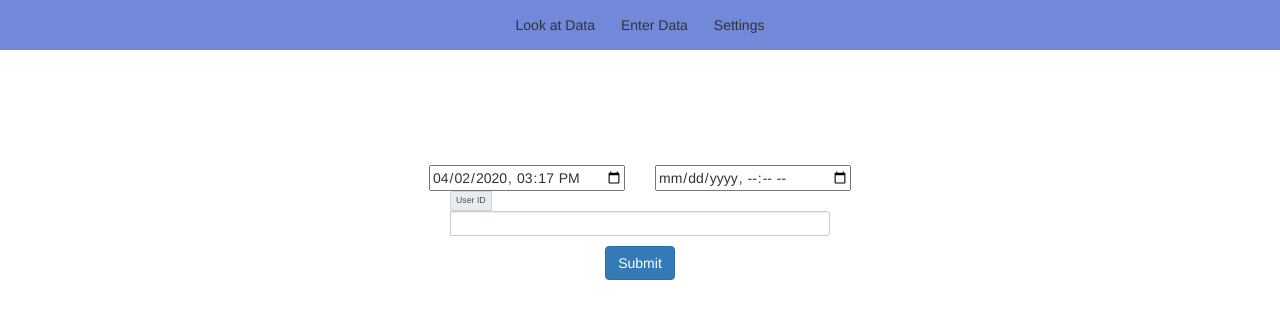
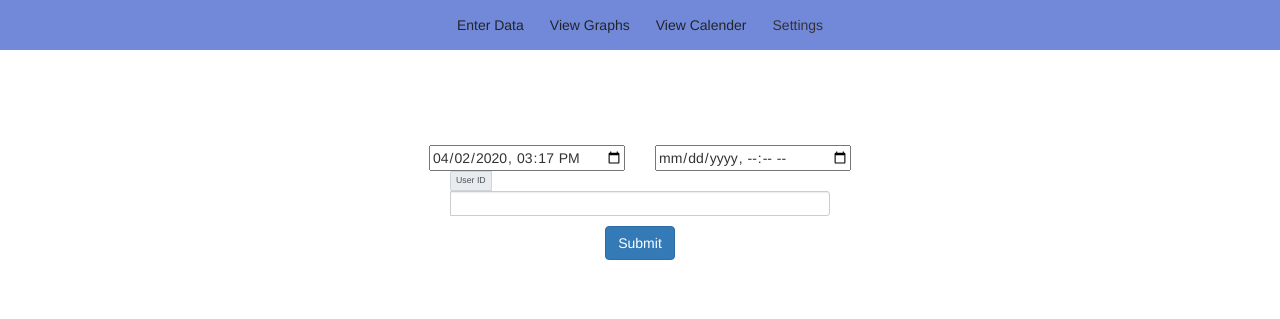
Before and after one commit to meitwouldseem/PROC204, a PHP site: page /InputData.php in a window 1280 px wide. Shown: the top 319 px of the page. Run offline with PHP 8.4, Linux system fonts and the light colour scheme; data that the repository does not hold is empty; some libraries are stand-ins or nearby versions.

Commit message:
Added the top baar to all current pages and editted the calender to display the time start and end of events including sleeps

```diff
--- a/pages/InputData.php
+++ b/pages/InputData.php
@@ -1,22 +1,10 @@
 <?php
 
 include_once "header.php";
-
+include_once "Page Parts/TopBar.php";
 ?>
 
 <body>
-    <div class="container">
-        <nav class="navbar navbar-light navbar-fixed-top" style="background-color: #7289DA;">
-            <form class="form-inline">
-                <a class="btn btn-outline-white" role="button">Look at Data</a>
-                <a class="btn btn-outline-white" role="button">Enter Data</a>
-                <a class="btn btn-outline-white" role="button">Settings</a>
-            </form>
-        </nav>
-        <h1></h1>
-        <h2></h2>
-    </div>
-
     <div class="container">
         <main role="main" class="pb-3">
         </main>
--- a/pages/Page Parts/CalenderScript.php
+++ b/pages/Page Parts/CalenderScript.php
@@ -14,6 +14,8 @@ $(document).ready(function() {
       right:'month,agendaWeek,agendaDay'
     },
     events: <?php echo json_encode($calenderData)?>,
+    displayEventTime:true,
+    displayEventEnd:true,
     selectable:true,
     selectHelper:true,
       aspectRatio: 2.1,
--- a/pages/Page Parts/TopBar.php
+++ b/pages/Page Parts/TopBar.php
@@ -7,6 +7,4 @@
             <a class="btn btn-outline-white" role="button">Settings</a>
         </form>
     </nav>
-    <h1></h1>
-    <h2></h2>
 </div>
--- a/pages/calenderView.php
+++ b/pages/calenderView.php
@@ -1,11 +1,9 @@
 <?php
- include_once "header.php";
+include_once "header.php";
 include_once "Page Parts\CalenderScript.php";
- include_once "Page Parts\TopBar.php";
+include_once "Page Parts\TopBar.php";
 ?>
 <body>
-
-<br />
 <h2 align="center">Sleeps and Events</h2>
 <br />
 <div class="container">
--- a/pages/graph.php
+++ b/pages/graph.php
@@ -1,7 +1,7 @@
 <?php
 
 include_once "header.php";
-
+include_once "Page Parts/TopBar.php";
 $graphdata = $db->GetSleepRange("2020-03-19 00:00:00", "2020-03-24 00:00:00", 0);
 
 ?>
```
